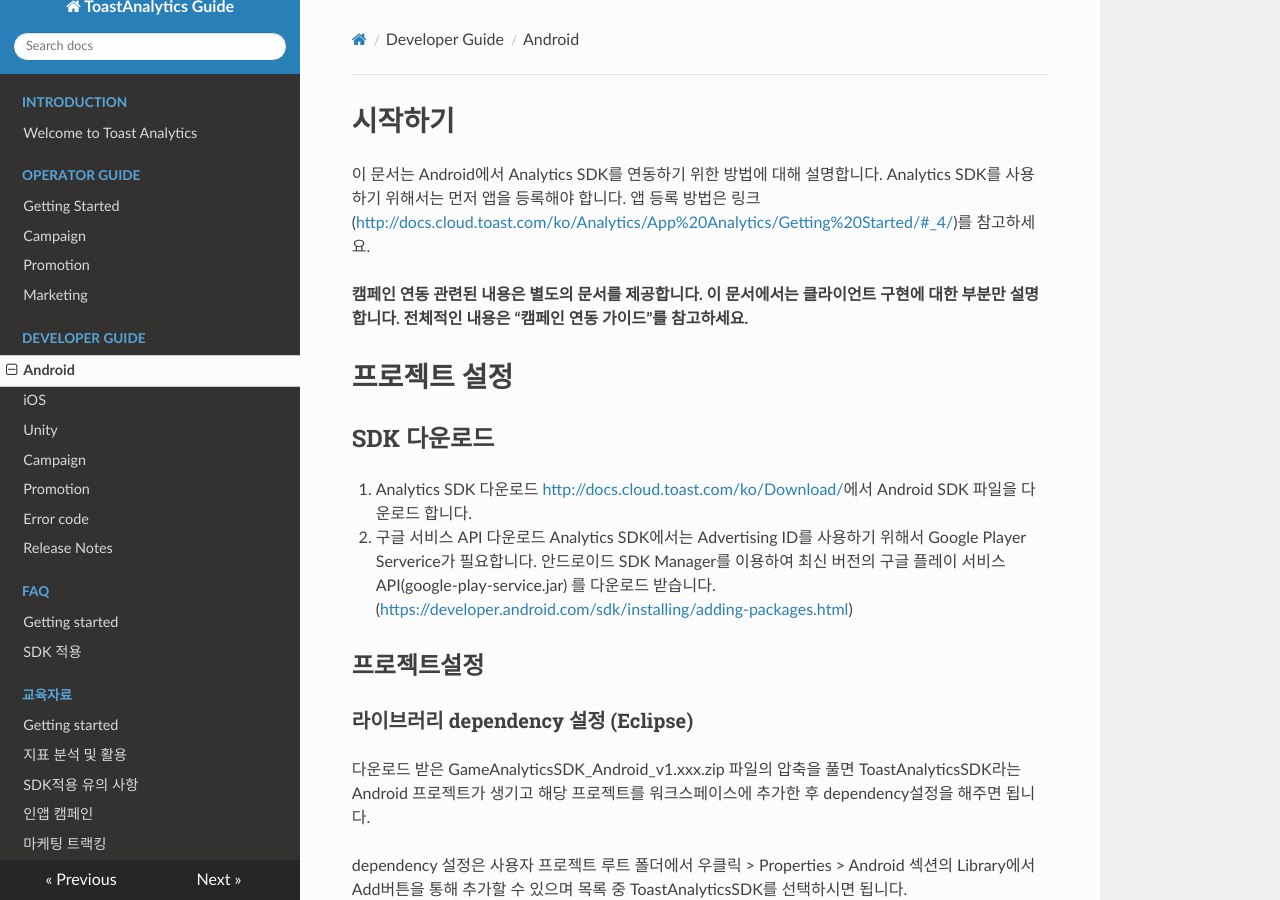
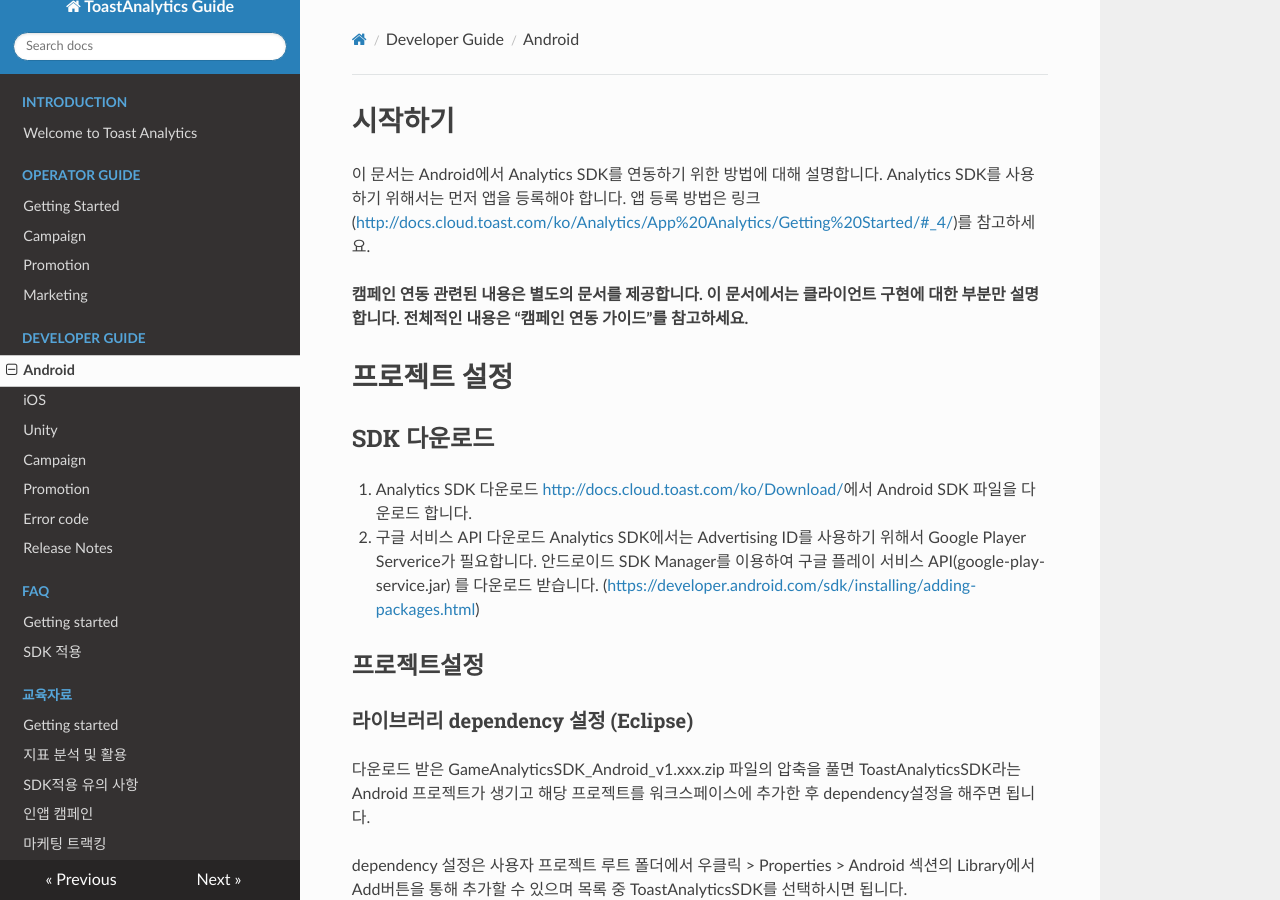
Before and after one commit to ToastAnalytics/ToastAnalytics, an MkDocs documentation site: the page built from docs/Developer/4. Android Developer Guide.md, in a window 1280 px wide and 900 px high. Built offline with MkDocs 1.6.1, drawn with Linux system fonts in a browser that asks for light colours; nearby versions of some CDN libraries; old or Windows-style settings are respelled for this version of MkDocs.

Commit message:
Update 4. Android Developer Guide.md

```diff
--- a/docs/Developer/4. Android Developer Guide.md
+++ b/docs/Developer/4. Android Developer Guide.md
@@ -14,7 +14,7 @@
     <http://docs.cloud.toast.com/ko/Download/>에서 Android SDK 파일을 다운로드 합니다.
 2. 구글 서비스 API 다운로드
     Analytics SDK에서는 Advertising ID를 사용하기 위해서 Google Player Serverice가 필요합니다.
-    안드로이드 SDK Manager를 이용하여 최신 버전의 구글 플레이 서비스 API(google-play-service.jar) 를 다운로드 받습니다.
+    안드로이드 SDK Manager를 이용하여 구글 플레이 서비스 API(google-play-service.jar) 를 다운로드 받습니다.
     (<https://developer.android.com/sdk/installing/adding-packages.html>)
 
 
```
